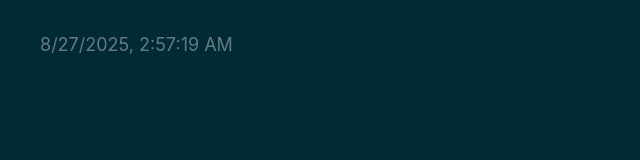
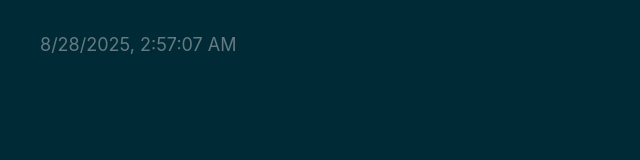
Before and after one commit to web3cave/11-Paradigm, a plain HTML site: page index.html in a window 1280 px wide. Shown: the full height of the page, 0-640 px from the left. Drawn offline with Linux system fonts and the light colour scheme.

Commit message:
deploy: 0d125e485595651792e696ab7f3ad371b7bede66

```diff
--- a/index.html
+++ b/index.html
@@ -54,8 +54,8 @@
     <!-- %after-body-begin.html% -->
 
     <footer>
-      <a class="footer-link" href="https://github.com/web3cave/11-Paradigm/actions/runs/17256041276">
-        <time id="build-timestamp" datetime="2025-08-27T02:57:19.987Z">2025-08-27T02:57:19.987Z</time>
+      <a class="footer-link" href="https://github.com/web3cave/11-Paradigm/actions/runs/17284430969">
+        <time id="build-timestamp" datetime="2025-08-28T02:57:07.861Z">2025-08-28T02:57:07.861Z</time>
       </a>
       <a class="footer-link" href="https://github.com/osmoscraft/osmosfeed">osmosfeed 1.15.1</a>
     </footer>
```
Also changed, not shown: 1 other file.
